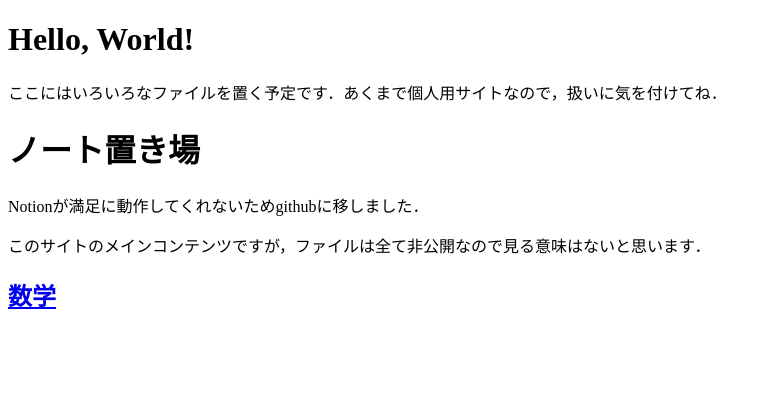
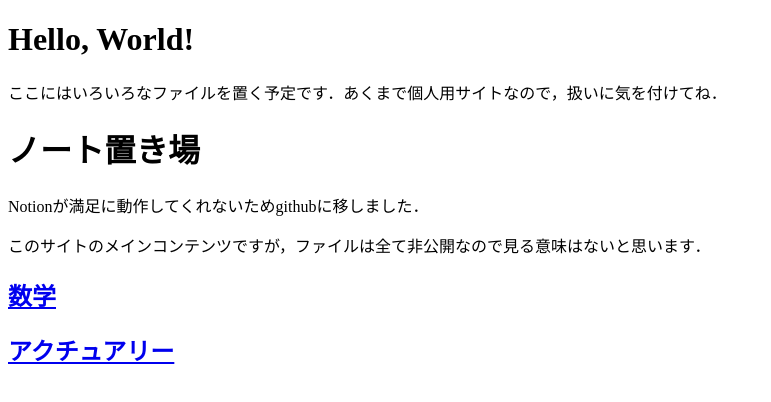
Before and after one commit to nanasehina/fileplace, a plain HTML site: page index.html in a window 1280 px wide. Shown: the whole page, without its empty margins (0-771 px from the left). Drawn offline with Linux system fonts and the light colour scheme.

Commit message:
added link to actuary index page

```diff
--- a/index.html
+++ b/index.html
@@ -13,6 +13,6 @@
     <p>Notionが満足に動作してくれないためgithubに移しました．</p>
     <p>このサイトのメインコンテンツですが，ファイルは全て非公開なので見る意味はないと思います．</p>
     <h2><a href = "notes/math/mathindex.html">数学</a></h2>
-    <h2><a href = "notes/actuary/actuaryindex.html"></a></h2>
+    <h2><a href = "notes/actuary/actuaryindex.html">アクチュアリー</a></h2>
   </body>
 </html>
```
